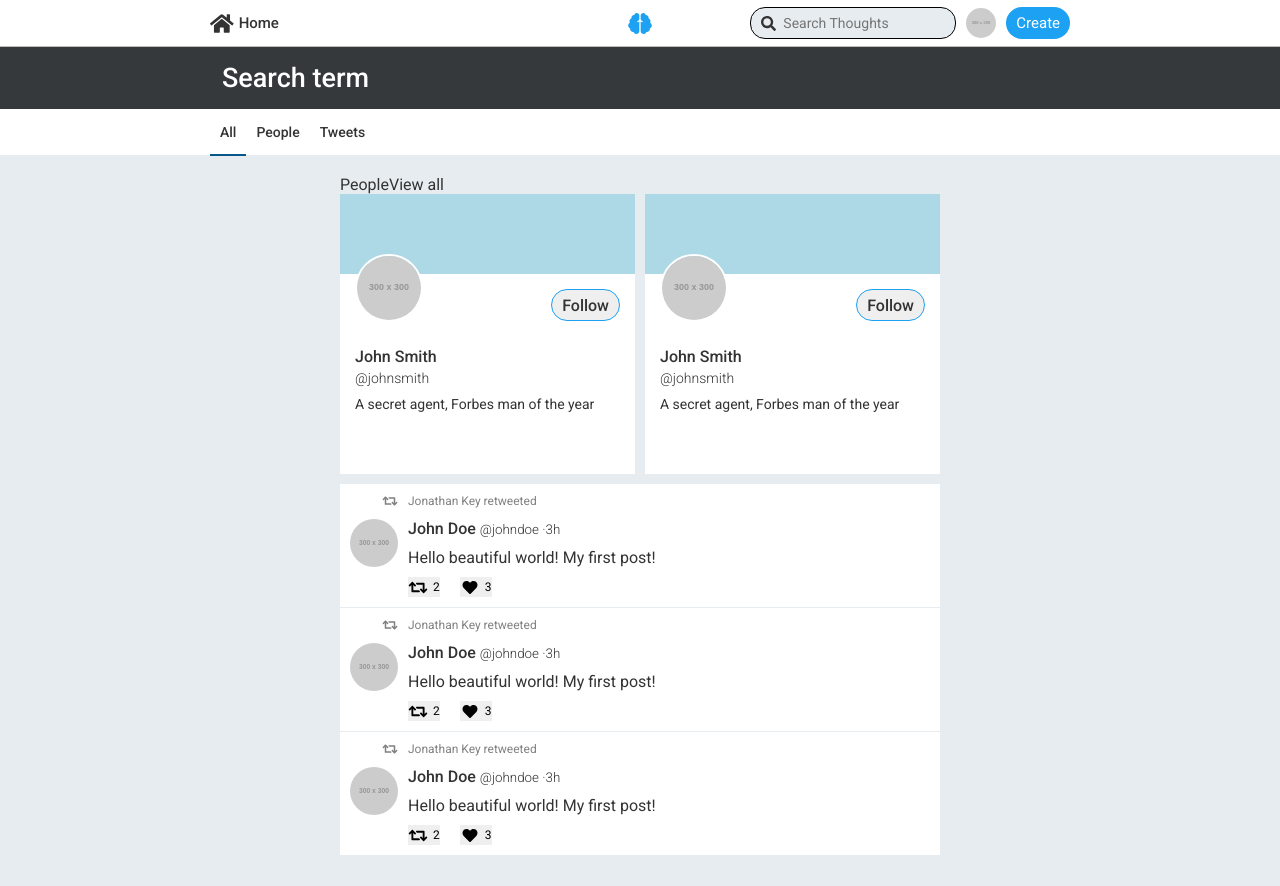
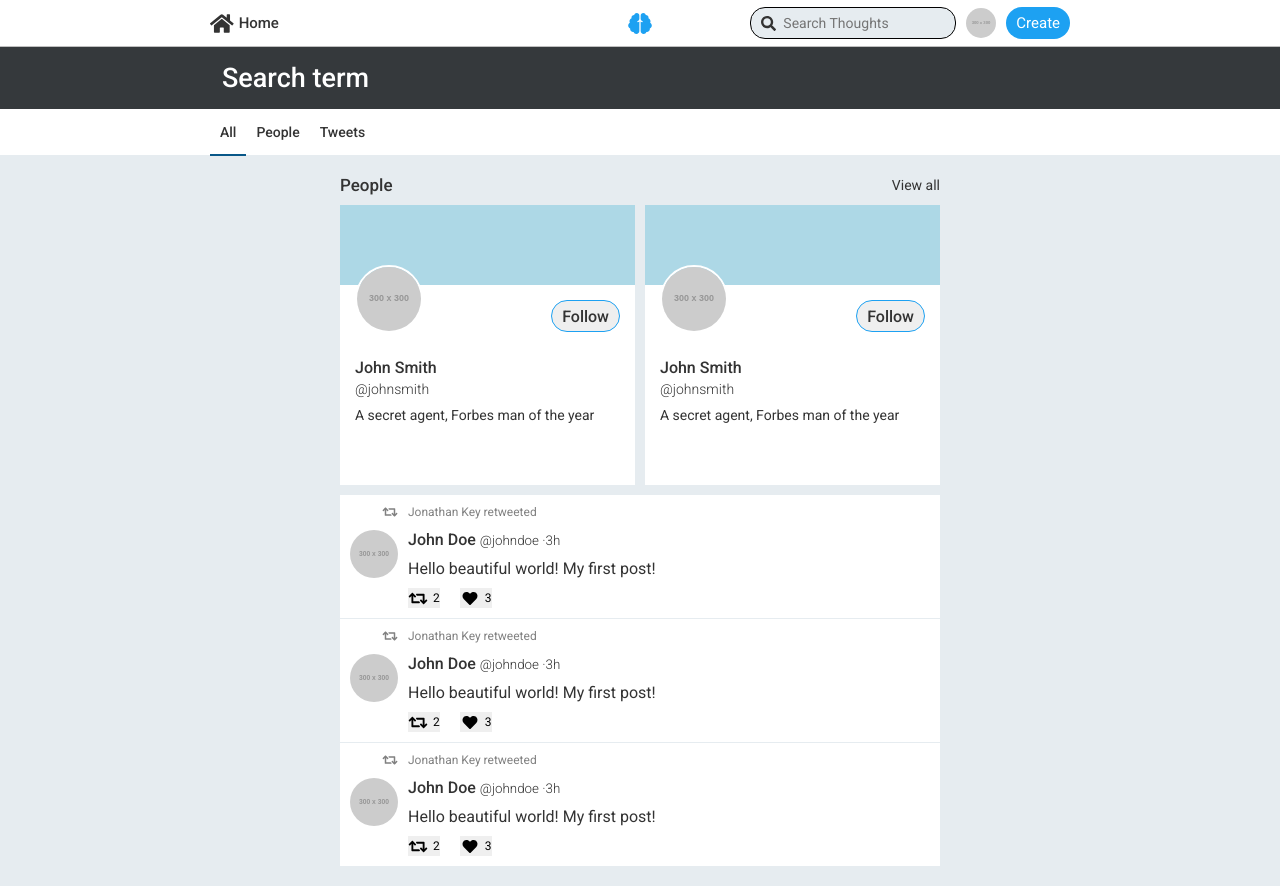
Before and after one commit to robbdimitrov/thoughts, a Vue app in the folder src/frontend/: page /search in a window 1280 px wide. Built offline with nearby package versions, Linux system fonts and the light colour scheme.

Commit message:
Implemented style for SearchView

```diff
--- a/src/frontend/src/views/SearchView.vue
+++ b/src/frontend/src/views/SearchView.vue
@@ -7,8 +7,8 @@
     <div class="content main-content">
       <div class="user-container">
         <div class="user-header">
-          <span>People</span>
-          <span>View all</span>
+          <span class="user-header-title">People</span>
+          <span class="user-header-button">View all</span>
         </div>
 
         <user-list :items="2" />
@@ -46,10 +46,34 @@ export default {
 }
 
 .user-header {
+  display: flex;
+  align-items: center;
+  justify-content: space-between;
   margin-top: $spacing-md;
+  margin-bottom: $padding;
 }
 
 .user-container {
   margin-bottom: $padding;
 }
+
+.user-header-title {
+  font-size: rem(17);
+  font-weight: $font-weight-semibold;
+}
+
+.user-header-button {
+  font-size: rem(14);
+
+  &:hover {
+    text-decoration: underline;
+  }
+}
+
+@media screen and (max-width: $break-md) {
+  .user-header {
+    margin-left: $padding;
+    margin-right: $padding;
+  }
+}
 </style>
```
